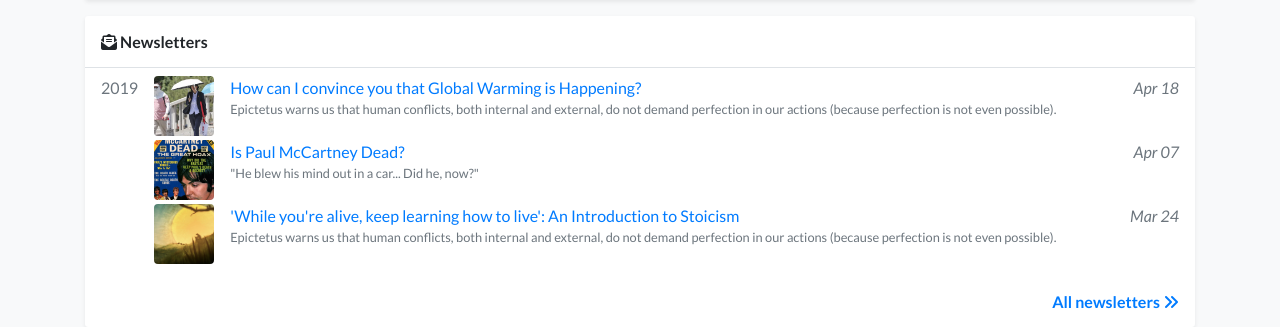
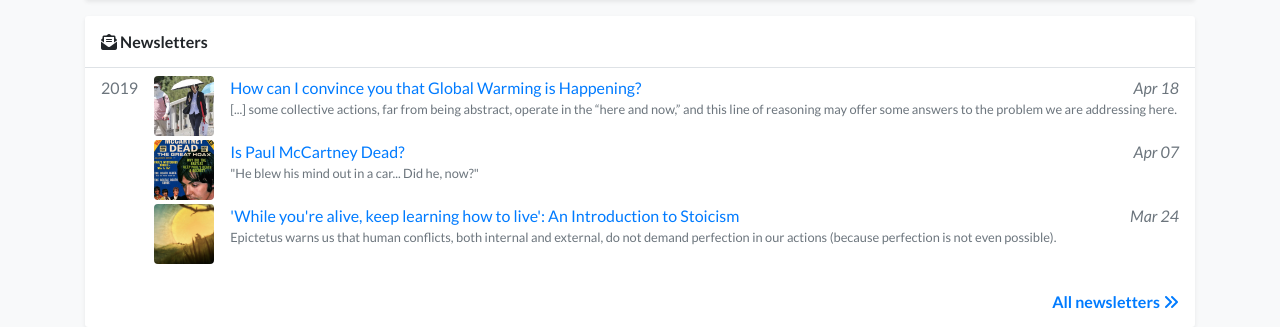
Before and after one commit to gdalba/gdalba.github.io, a Jekyll site: the page built from index.html, in a window 1280 px wide and 900 px high, scrolled down 2760 px. Shown: the part 517-844 px from the top of the window. Built offline with Jekyll 4.4.1, drawn with Linux system fonts in a browser that asks for light colours; nearby versions of some CDN libraries; a style sheet for code colours, icons or effects is not loaded.

Commit message:
Update 2019-global-warming.md

```diff
--- a/_newsletters/2019-global-warming.md
+++ b/_newsletters/2019-global-warming.md
@@ -2,8 +2,8 @@
 title: "How can I convince you that Global Warming is Happening?"
 date: 2019-04-19 00:01:00 +0800
 featured: true
-category: philosophy
-excerpt: "Epictetus warns us that human conflicts, both internal and external, do not demand perfection in our actions (because perfection is not even possible)."
+category: Critical Thinking
+excerpt: "[...] some collective actions, far from being abstract, operate in the “here and now,” and this line of reasoning may offer some answers to the problem we are addressing here."
 thumbnail: "/assets/images/newsletters/pedestrians-umbrellas-beijing-china-heat-1519409354.jpg"
 ---
 
```
